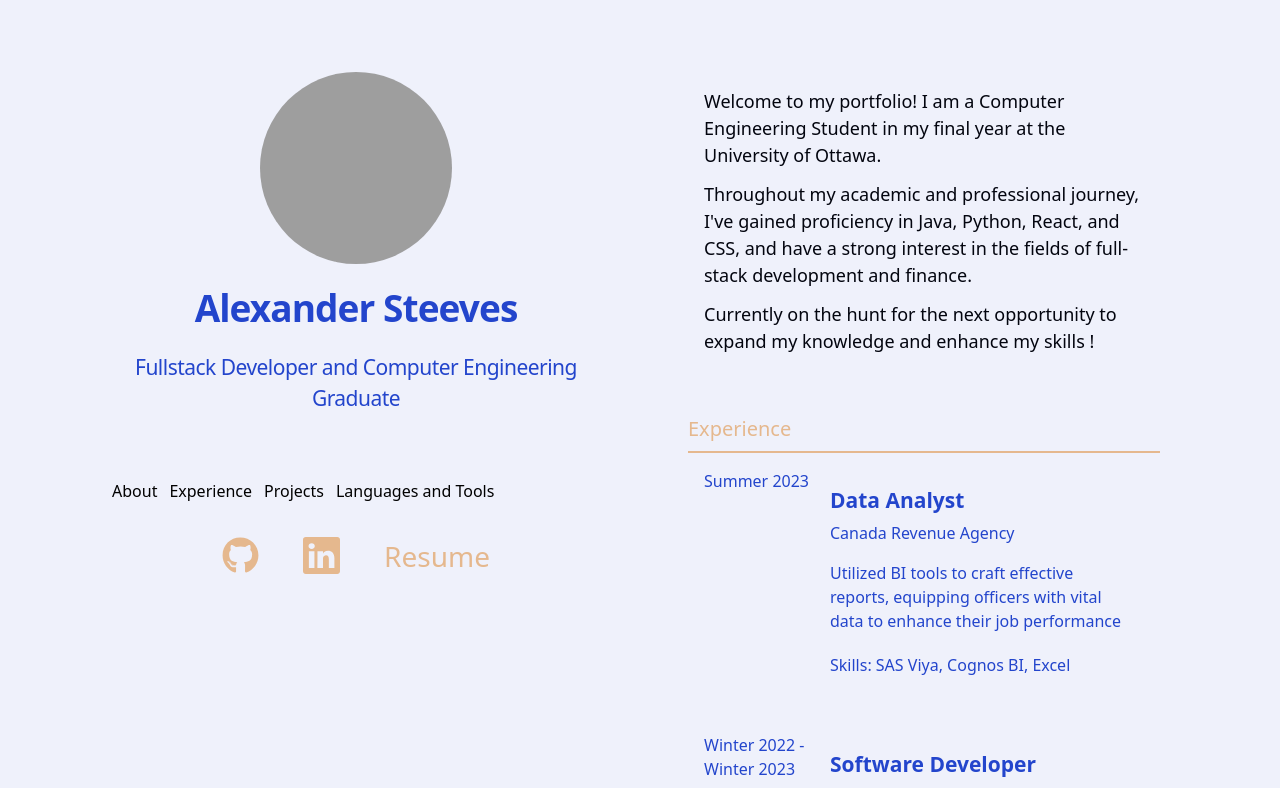
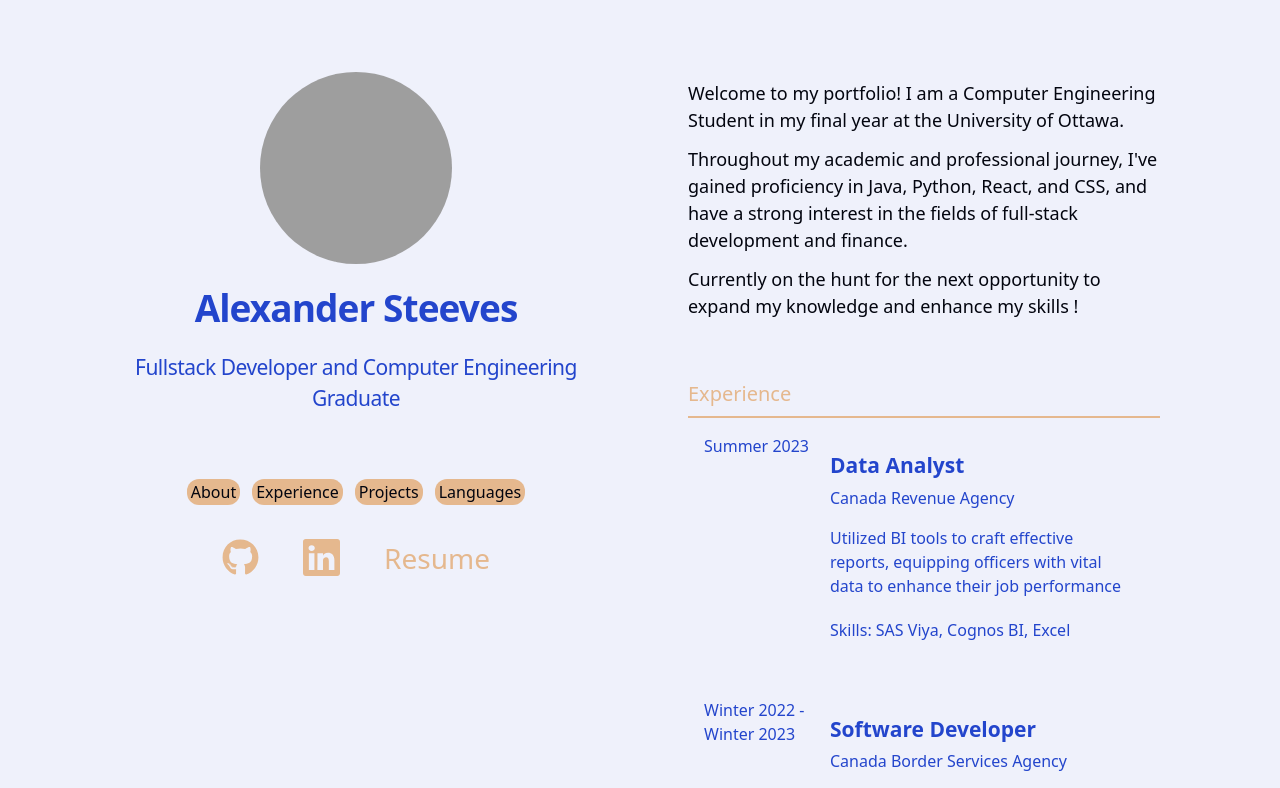
Before and after one commit to AlexSteeves/Portfolio_v1.0.3, a React (Create React App) app: page / in a window 1280 px wide. Shown: the top 788 px of the page. Built offline with nearby package versions, Linux system fonts and the light colour scheme; grey boxes are pictures that could not be loaded.

Commit message:
Final Spacing Changes

```diff
--- a/src/Components/Left/PageLinks.js
+++ b/src/Components/Left/PageLinks.js
@@ -1,29 +1,42 @@
 export default function PageLinks() {
     return (
-    <section className=" flex relative p-8">
-    <ul className="flex flex-row gap-3 font-thin">
+        <section className="h-fill w-fill flex relative p-8 items-center justify-center">
+            <ul className="flex flex-row gap-3 font-thin ">
                 <li>
+                    <div className="py-[1px] px-1 bg-pallet-secondary rounded-xl hover:bg-pallet-accent transition-all duration-300">
                         <a href="#about" className="">
-          <p className= "text-red-100 hover:text-red-hover">About</p>
+                            <p className="text-pallet-text font-light ">About</p>
                         </a>
+                    </div>
                 </li>
                 <li>
+                    <div className="py-[1px] px-1 bg-pallet-secondary rounded-xl hover:bg-pallet-accent transition-all duration-300">
                         <a href="#experience" className="">
-          <span className="text-red-100 hover:text-red-hover">Experience</span>
+                            <span className="text-pallet-text font-light">
+                                Experience
+                            </span>
                         </a>
+                    </div>
                 </li>
                 <li>
+                    <div className="py-[1px] px-1 bg-pallet-secondary rounded-xl hover:bg-pallet-accent transition-all duration-300">
                         <a href="#projects" className="">
-          <span className="text-red-100 hover:text-red-hover">Projects</span>
+                            <span className="text-pallet-text font-light">
+                                Projects
+                            </span>
                         </a>
+                    </div>
                 </li>
                 <li>
+                    <div className="py-[1px] px-1 bg-pallet-secondary rounded-xl hover:bg-pallet-accent transition-all duration-300">
                         <a href="#languages" className="">
-          <span className="text-red-100 hover:text-red-hover">Languages and Tools</span>
+                            <span className="text-pallet-text font-light">
+                                Languages
+                            </span>
                         </a>
+                    </div>
                 </li>
             </ul>
         </section>
-
     );
 }
--- a/src/Components/Right/About.js
+++ b/src/Components/Right/About.js
@@ -1,6 +1,6 @@
 export default function About() {
   return (
-    <section className="px-14 lg:pt-20 pb-10 h-fit font-thin " id="about">
+    <section className="px-14 lg:p-10 pb-10 h-fit font-thin " id="about">
 
 
       <p className = "body-text">
--- a/src/Components/Right/Languages.js
+++ b/src/Components/Right/Languages.js
@@ -2,11 +2,11 @@ import { languages } from "../../Data/ExperienceData";
 
 function Languages({ list, name }) {
   return (
-    <div className = 'p-4 m-4'>
+    <div className = 'p-4 px-10 md:px-0 md:p-0'>
       <h1 className="font-thin text-pallet-secondary border-b-2 border-slate-300 pb-2 text-xl">
         {name}
       </h1>
-      <div id="languages" className=" grid grid-cols-2 gap-2 h-full pt-5 px-8">
+      <div id="languages" className="flex flex-col gap-2 h-full pt-5 px-8">
         {list.map((language, index) => (
           <div
             key={index}
--- a/src/Components/RightSide.js
+++ b/src/Components/RightSide.js
@@ -11,13 +11,18 @@ import { frameworks } from "../Data/ExperienceData";
 import {tools } from "../Data/ExperienceData";
 function RightSide() {
     return(
-        <div className = "lg:w-1/2 my-2 h-fill overflow-auto">
+        <div className = "lg:w-1/2  py-10 lg:overflow-auto">
             <About />
             <Experience />
             <Projects />
+
+            <div className = "flex flex-col md:flex-row overflow-x-none justify-evenly">
+
             <Languages list= {languages} name={'Languages'} />
             <Languages list = {frameworks} name={'Frameworks'} />
             <Languages list = {tools } name = {'Tools'} />
+            </div>
+
 
 
 
```
Lines whose indentation alone changed are shown as unchanged.
